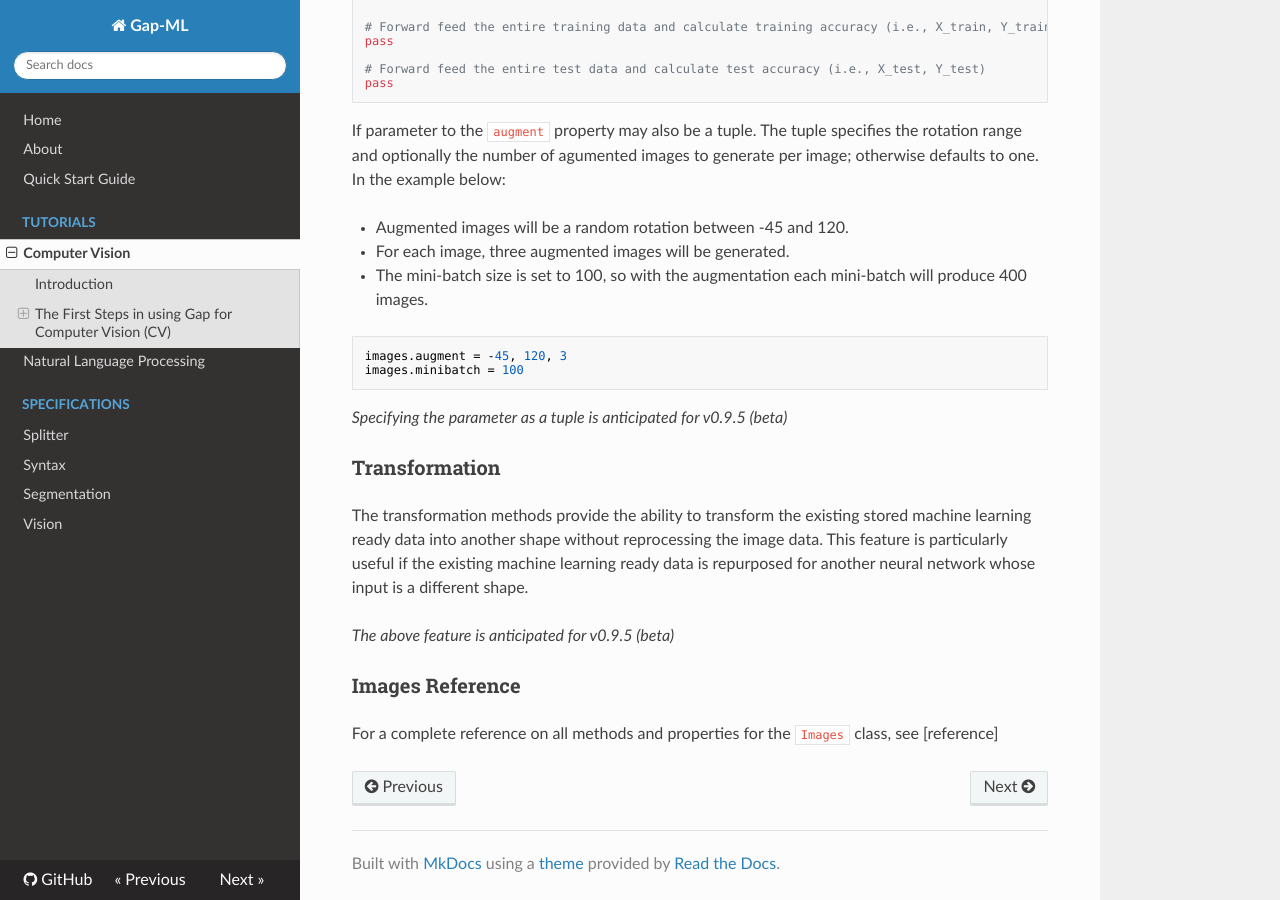
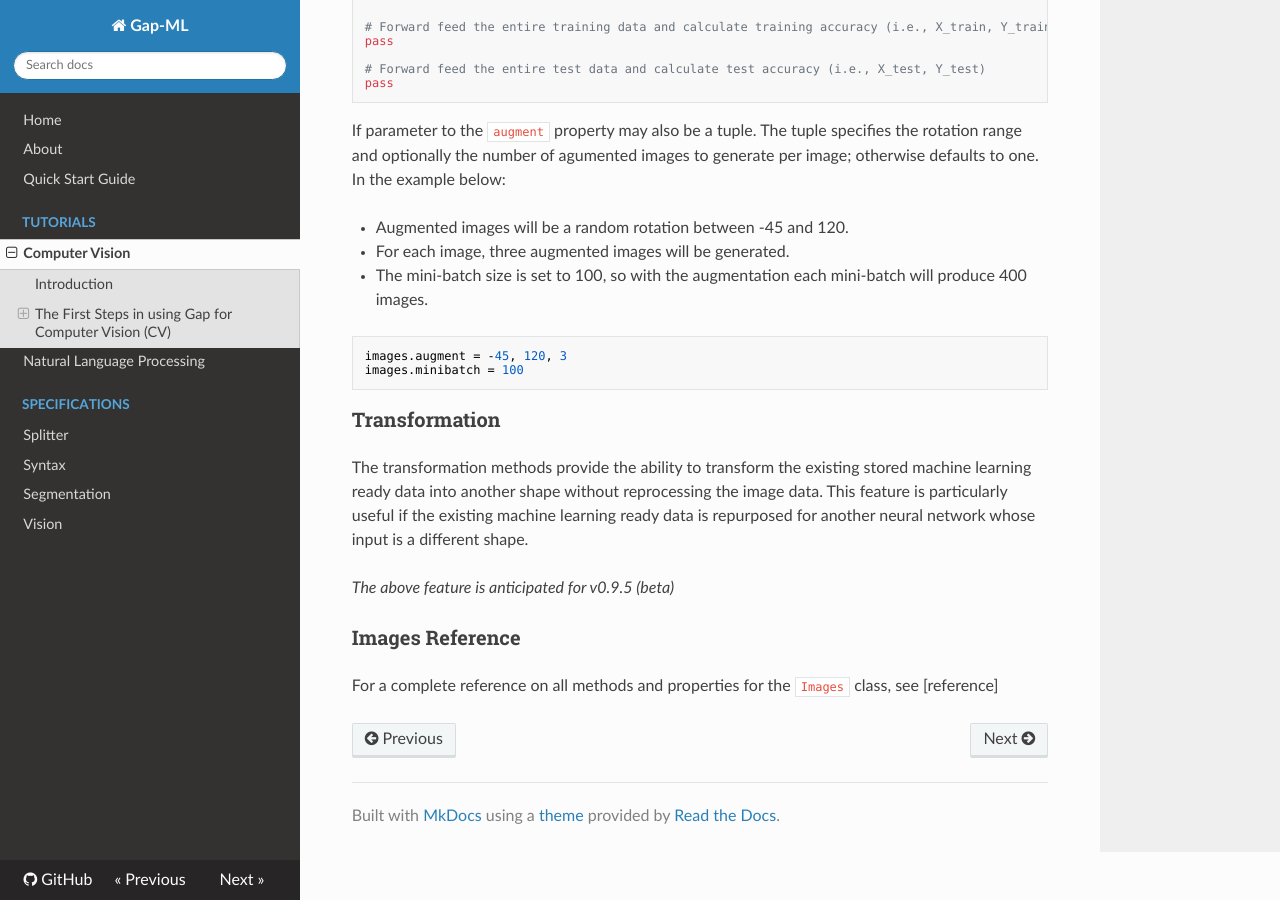
Before and after one commit to andrewferlitsch/Gap, an MkDocs documentation site: the page built from docs/tutorials/computer_vision.md, in a window 1280 px wide and 900 px high, scrolled down 16405 px. Built offline with MkDocs 1.6.1, drawn with Linux system fonts in a browser that asks for light colours; nearby versions of some CDN libraries.

Commit message:
Update computer_vision.md

````diff
--- a/docs/tutorials/computer_vision.md
+++ b/docs/tutorials/computer_vision.md
@@ -637,7 +637,6 @@ If parameter to the `augment` property may also be a tuple. The tuple specifies
 images.augment = -45, 120, 3
 images.minibatch = 100
 ```
-*Specifying the parameter as a tuple is anticipated for v0.9.5 (beta)*
 
 ### Transformation
 
````
